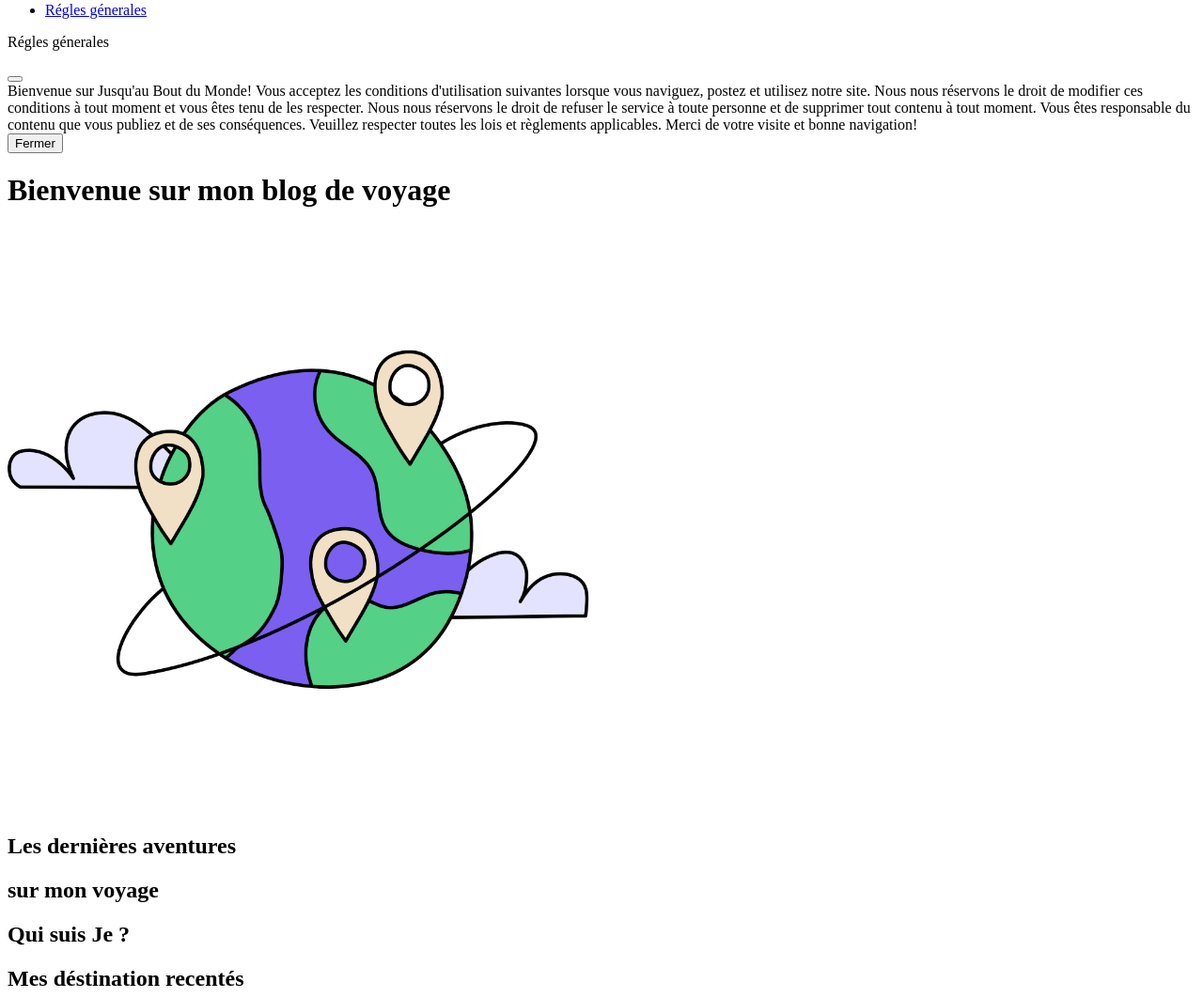
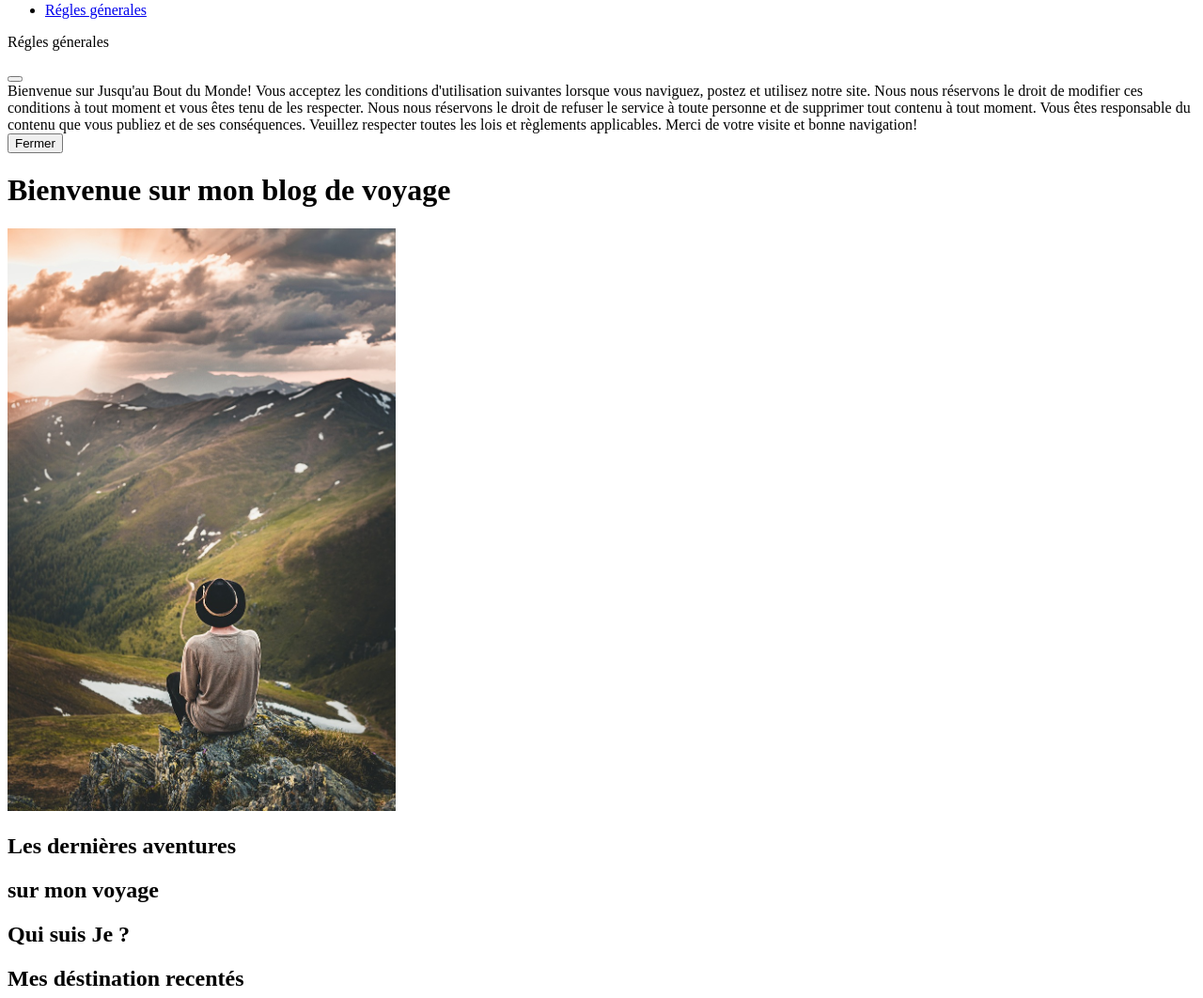
Before and after one commit to Iulian2023/Projet_Blog, a Symfony app: template templates/pages/visitor/welcome/index.html.twig in a window 1280 px wide. Shown: the part 557-1619 px from the top of the page at 94% size. Run offline with Twig, Linux system fonts and the light colour scheme; the template is opened without the code that fills it, so the values that code supplies are empty; some libraries are stand-ins or nearby versions.

Commit message:
changement des image | pages accueil

```diff
--- a/templates/pages/visitor/welcome/index.html.twig
+++ b/templates/pages/visitor/welcome/index.html.twig
@@ -25,7 +25,7 @@
         </div>
         <div class="col-lg-6 order-0 order-lg-1">
             <div>
-                <img src="{{asset('images/welcome_page/world_travel.png')}}" class='img-fluid rounded' style='max-height: 620px' alt="image de présentation" title="image de présentation">
+                <img src="{{asset('images/welcome_page/hero_image.jpg')}}" class='img-fluid rounded' style='max-height: 620px' alt="image de présentation" title="image de présentation">
             </div>
         </div>
     </div>
```
Also changed, not shown: public/images/welcome_page/hero_image.jpg.
